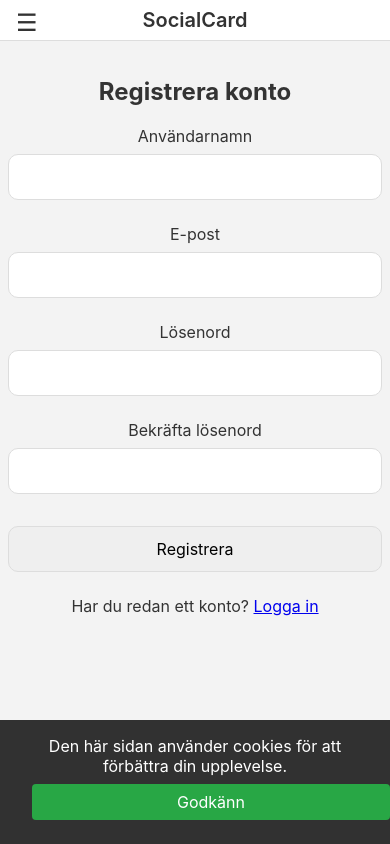
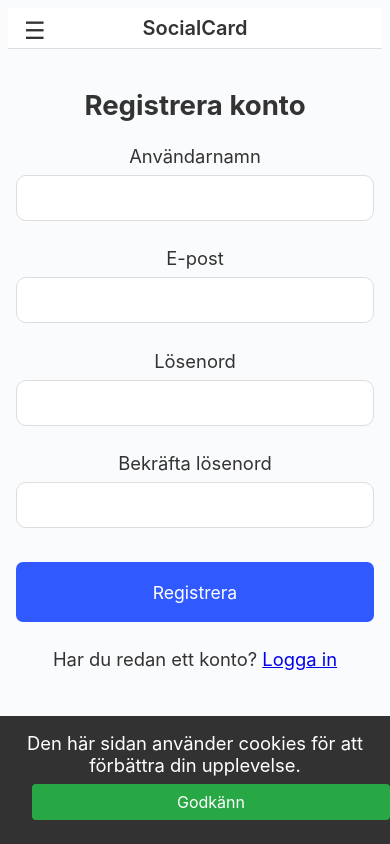
Before and after one commit to oskarandreassen/TheSocialCard2Live, a Flask app: page /register in a window 390 px wide. Run offline with Flask 3, Linux system fonts and the light colour scheme.

Commit message:
Betalning, med styling från moible.css

```diff
--- a/static/css/mobile.css
+++ b/static/css/mobile.css
@@ -246,3 +246,72 @@
     margin: 0;
   }
 }
+
+/* Exempel på mobilanpassning för Stripe payment-element */
+@media (max-width: 600px) {
+
+  body {
+    font-family: 'Inter', Arial, sans-serif;
+    font-size: 1.15rem;
+    background: #fafbfc;
+    margin: 0;
+    padding: 0.5rem !important;
+  }
+
+  .checkout-summary {
+    background: #fff;
+    border-radius: 12px;
+    padding: 1.2rem 0.8rem;
+    margin-bottom: 18px;
+    box-shadow: 0 2px 8px #eee;
+    font-size: 1.12rem;
+    max-width: 98vw;
+    margin-left: auto;
+    margin-right: auto;
+  }
+
+  .checkout-summary h2 {
+    font-size: 1.25rem;
+    margin-bottom: 0.7em;
+  }
+
+  .checkout-summary ul {
+    padding-left: 0.7em;
+    margin-bottom: 0.5em;
+  }
+
+  .center {
+    max-width: 98vw;
+    margin: 0 auto;
+    padding: 1em 0.4em;
+    background: #fff;
+    border-radius: 10px;
+    box-shadow: 0 2px 8px #eee;
+  }
+
+  .center h2 {
+    font-size: 1.15rem;
+    margin-bottom: 0.7em;
+    margin-top: 0.5em;
+  }
+
+  .checkout-price-summary {
+    font-size: 1.02rem;
+    margin-bottom: 1em;
+  }
+
+  #payment-element {
+    margin-bottom: 1.2em;
+  }
+
+  #submit {
+    width: 100%;
+    padding: 1.1em;
+    font-size: 1.1rem;
+    background: #305aff;
+    color: #fff;
+    border: none;
+    border-radius: 7px;
+    cursor: pointer;
+  }
+}
--- a/static/css/style.css
+++ b/static/css/style.css
@@ -539,3 +539,8 @@ body.rainbow { background: linear-gradient(90deg,red,orange,yellow,green,blue,in
 .small-icon-btn i {
   pointer-events: none;            /* let clicks bubble to the button */
 }
+
+body { font-family: Inter, Arial, sans-serif; padding: 2rem; }
+.center { max-width: 400px; margin: auto; }
+#payment-element { margin-bottom: 1.5rem; }
+#submit { width: 100%; padding: 1rem; font-size: 1.2em; background: #305aff; color: #fff; border: none; border-radius: 8px; cursor: pointer; }
```
Also changed, not shown: templates/billing/setup_intent.html (+16 -23 lines).
